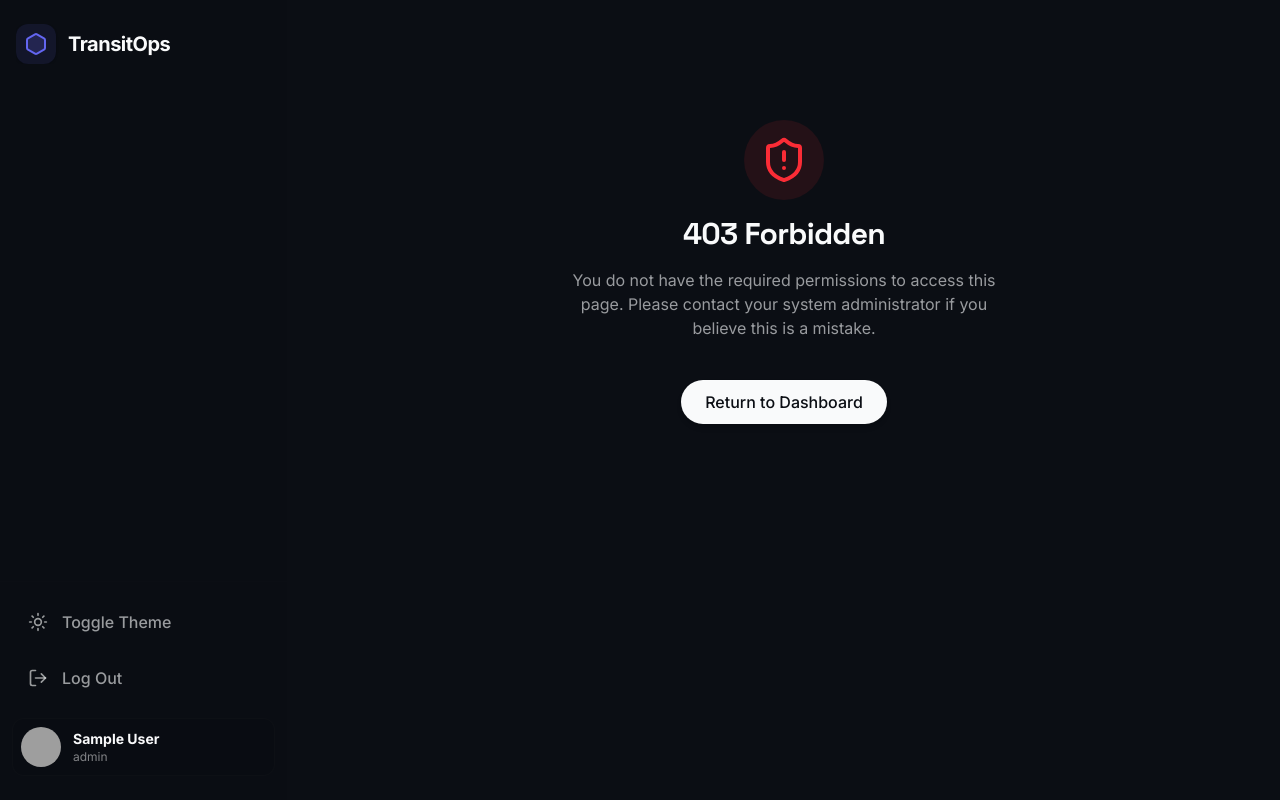
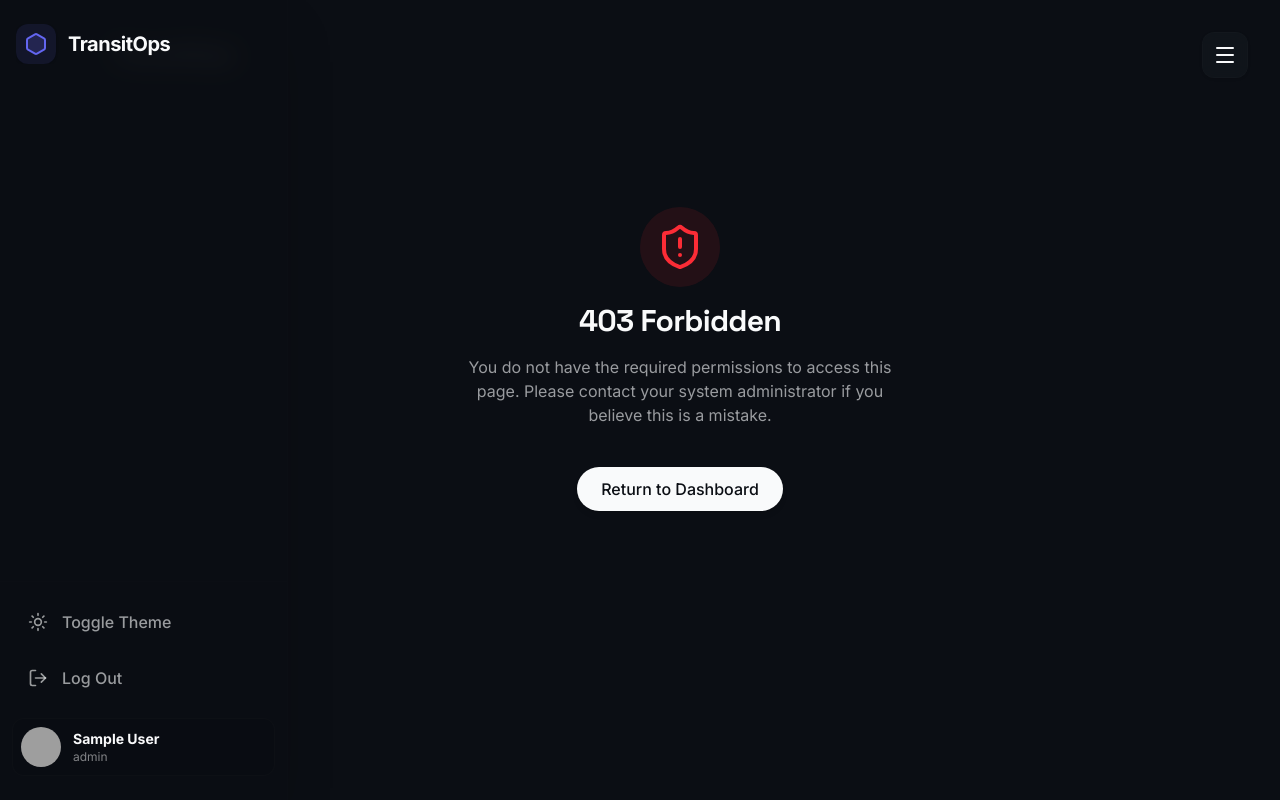
Before and after one commit to aucxtix/transitOPS, a React (Vite) app in the folder frontend/: page /unauthorized in a window 1280 px wide. Built offline with nearby package versions, Linux system fonts and the light colour scheme; sample sign-in values are in the browser's storage; grey boxes are pictures that could not be loaded.

Commit message:
Fix desktop sidebar layout shift by making it float

```diff
--- a/frontend/src/components/layout/Layout.jsx
+++ b/frontend/src/components/layout/Layout.jsx
@@ -7,10 +7,10 @@ const Layout = ({ children }) => {
 
   return (
     <div className="flex h-screen overflow-hidden relative bg-background">
-      {/* Mobile Menu Overlay */}
+      {/* Menu Overlay */}
       {isMobileMenuOpen && (
         <div
-          className="fixed inset-0 bg-black/60 dark:bg-black/80 z-40 md:hidden backdrop-blur-sm transition-opacity"
+          className="fixed inset-0 bg-black/60 dark:bg-black/80 z-40 backdrop-blur-sm transition-opacity"
           onClick={() => setIsMobileMenuOpen(false)}
         />
       )}
@@ -20,21 +20,21 @@ const Layout = ({ children }) => {
         setIsMobileOpen={setIsMobileMenuOpen}
       />
 
-      <main className="flex-1 h-full overflow-y-auto relative z-10 px-4 py-6 md:px-8 md:py-8 lg:pr-8">
-        {/* Mobile Header with Menu Button */}
-        <div className="md:hidden flex items-center justify-between mb-6 pb-4 border-b border-border/10">
+      <main className="flex-1 h-full overflow-y-auto relative z-10 px-4 py-6 md:px-8 md:py-8 lg:pr-8 transition-all duration-300">
+        {/* Header with Menu Button */}
+        <div className="flex items-center justify-between mb-6 pb-4 border-b border-border/10">
           <div className="flex items-center gap-3">
-            <span className="font-bold text-2xl tracking-tight text-foreground">TransitOps</span>
+            <span className="font-bold text-2xl tracking-tight text-foreground md:ml-20">TransitOps</span>
           </div>
           <button
             onClick={() => setIsMobileMenuOpen(true)}
-            className="p-2.5 bg-card/80 backdrop-blur-sm rounded-xl shadow-sm border border-border/20 text-foreground hover:bg-card transition-colors"
+            className="p-2.5 bg-card/80 backdrop-blur-sm rounded-xl shadow-sm border border-border/20 text-foreground hover:bg-card transition-colors z-20"
           >
             <Menu size={24} />
           </button>
         </div>
 
-        <div className="max-w-[1400px] mx-auto w-full h-full">
+        <div className="max-w-[1400px] mx-auto w-full h-full md:pl-20">
           {children}
         </div>
       </main>
--- a/frontend/src/components/layout/Sidebar.jsx
+++ b/frontend/src/components/layout/Sidebar.jsx
@@ -30,7 +30,7 @@ const Sidebar = ({ isMobileOpen, setIsMobileOpen }) => {
       onMouseEnter={() => setIsHovered(true)}
       onMouseLeave={() => setIsHovered(false)}
       className={cn(
-        "fixed md:static inset-y-0 left-0 z-50 h-full flex flex-col py-6 gap-6 transition-all duration-300 ease-[cubic-bezier(0.4,0,0.2,1)] border-r border-border/10 bg-background/95 backdrop-blur-md shadow-2xl md:shadow-none overflow-x-hidden",
+        "fixed inset-y-0 left-0 z-50 h-full flex flex-col py-6 gap-6 transition-all duration-300 ease-[cubic-bezier(0.4,0,0.2,1)] border-r border-border/10 bg-background/95 backdrop-blur-md shadow-2xl overflow-x-hidden",
         isMobileOpen ? "translate-x-0 w-72" : "-translate-x-full md:translate-x-0",
         !isMobileOpen && isHovered ? "md:w-72" : "md:w-20"
       )}
```
